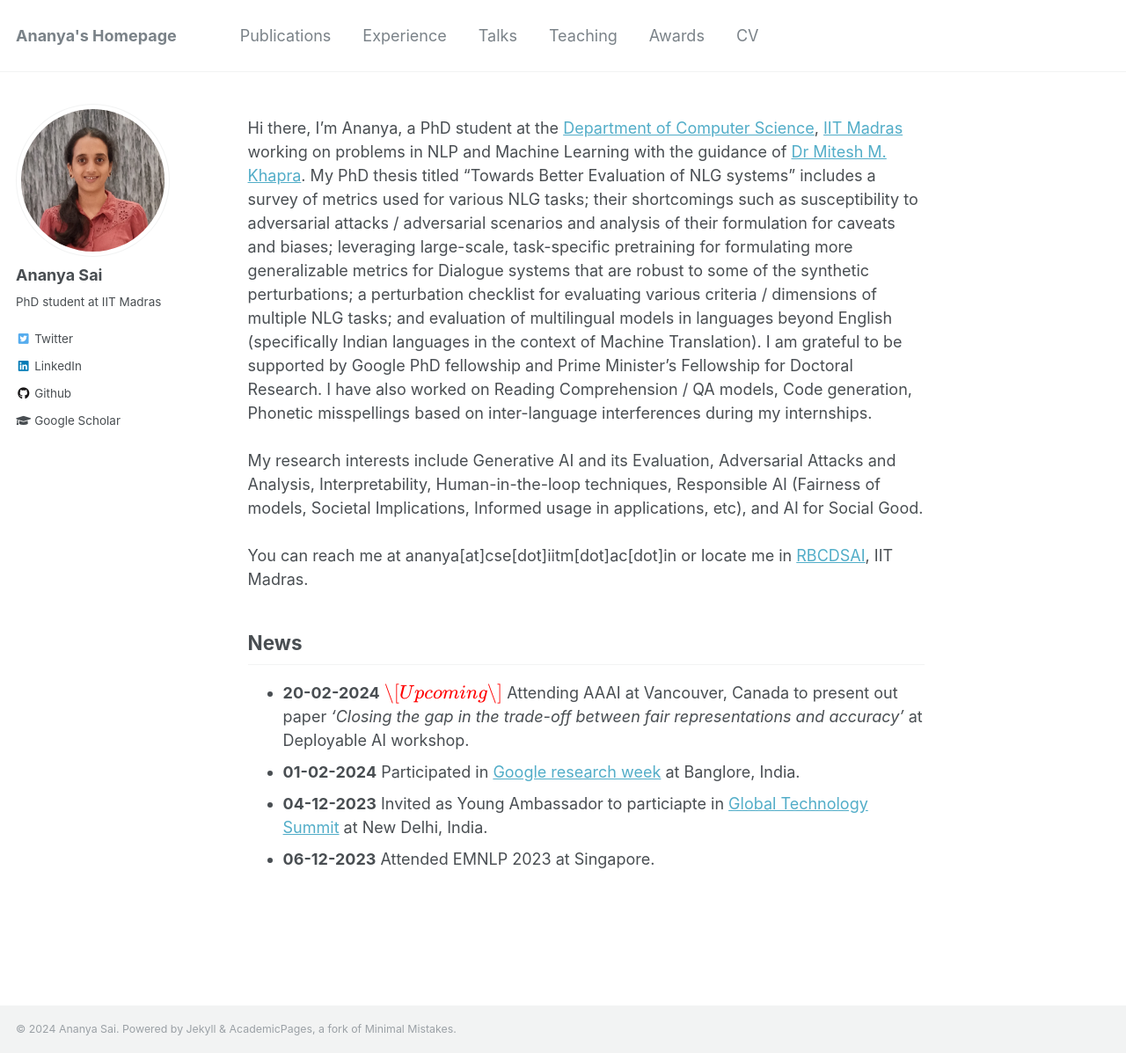
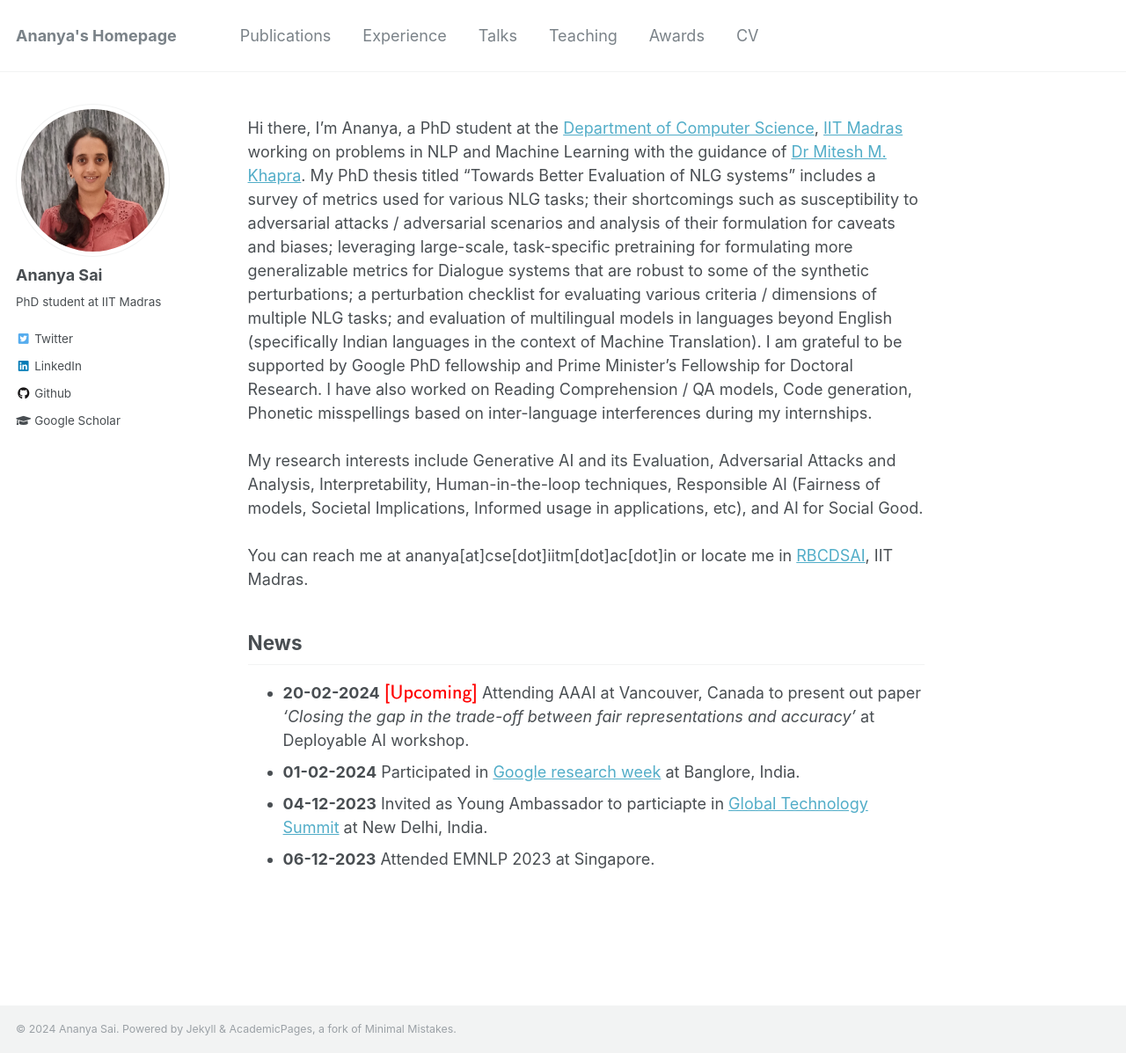
Before and after one commit to AnanyaSaiB/AnanyaSaib.github.io, a Jekyll site: the page built from _pages/about.md, in a window 1280 px wide and 1197 px high. Shown: the whole window at 88% size. Built offline with Jekyll 4.4.1, drawn with Linux system fonts in a browser that asks for light colours; formulas are drawn with MathJax 3.

Commit message:
Update about.md
added red color

```diff
--- a/_pages/about.md
+++ b/_pages/about.md
@@ -16,7 +16,7 @@
 You can reach me at ananya[at]cse[dot]iitm[dot]ac[dot]in or locate me in [RBCDSAI](https://rbcdsai.iitm.ac.in/contact/), IIT Madras.
 
 ## News
-- **20-02-2024** $${\color{red}\[Upcoming\]}$$ Attending AAAI at Vancouver, Canada to present out paper *'Closing the gap in the trade-off between fair
+- **20-02-2024** ${\textsf{\color{red}[Upcoming]}}$ Attending AAAI at Vancouver, Canada to present out paper *'Closing the gap in the trade-off between fair
 representations and accuracy'* at Deployable AI workshop.
 - **01-02-2024** Participated in [Google research week](https://sites.google.com/view/researchweek24/home) at Banglore, India.
 - **04-12-2023** Invited as Young Ambassador to particiapte in [Global Technology Summit](https://carnegieindia.org/specialprojects/globaltechnologysummit) at New Delhi, India.
```
